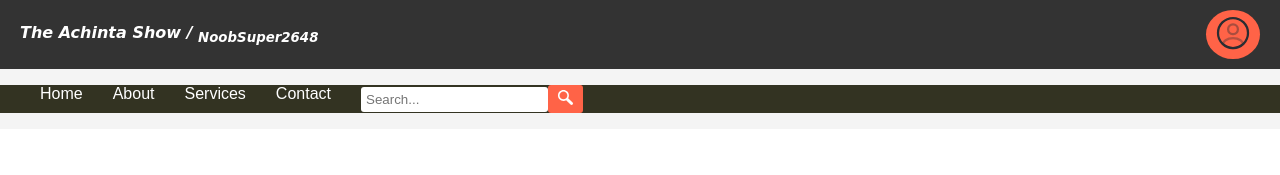
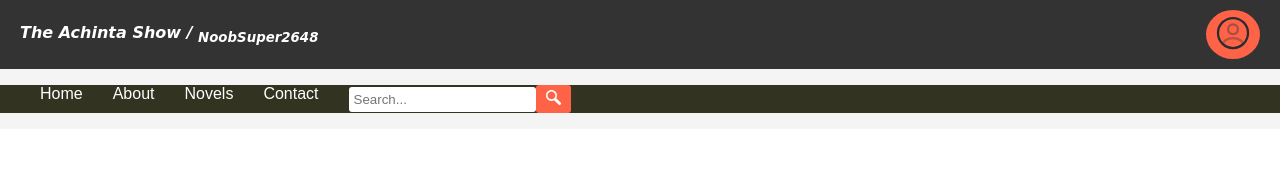
Before and after one commit to achintar216/achintar216.github.io, a plain HTML site: page index.html in a window 1280 px wide. Shown: the top 175 px of the page. Drawn offline with Linux system fonts and the light colour scheme; a web font is replaced by a local one.

Commit message:
update index.html

```diff
--- a/index.html
+++ b/index.html
@@ -24,7 +24,7 @@
 <ul class="nav-links">
 <li><a href="#nav">Home</a></li>
 <li><a href="/pages/about.html">About</a></li>
-<li><a href="#services">Services</a></li>
+<li><a href="/pages/thenoobsky_novels.html">Novels</a></li>
 <li><a href="#contact">Contact</a></li>
 <div class="search-bar ani">
 <input type="text" placeholder="Search...">
```
